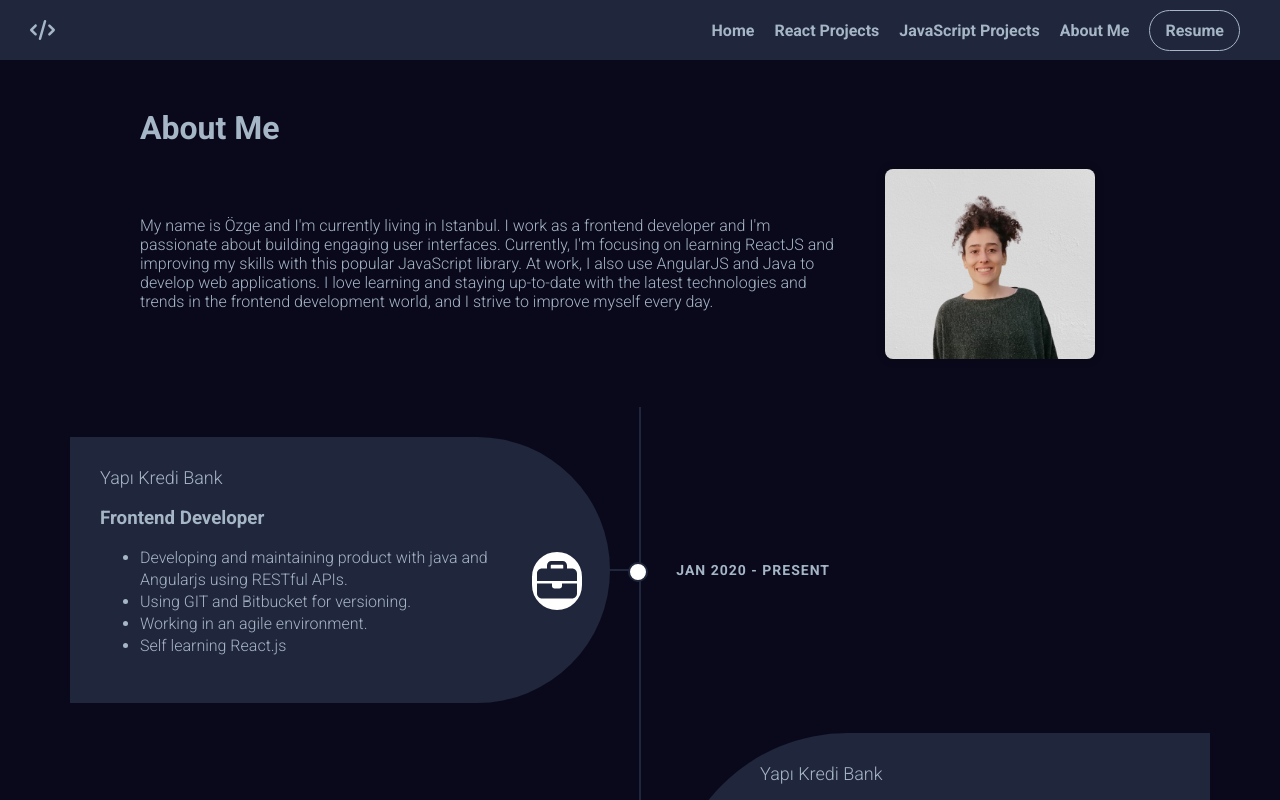
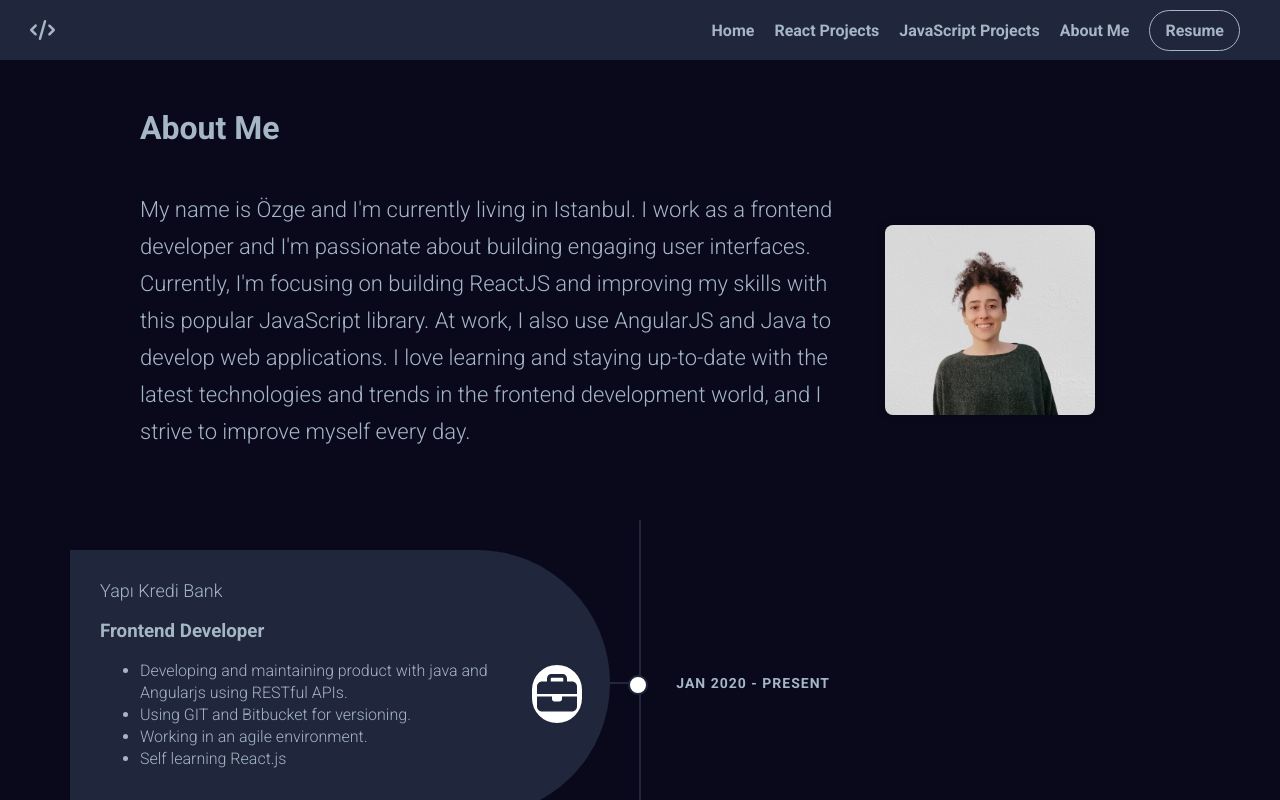
Before and after one commit to ozgeahras/my-portfolio, a React (Vite) app: page /about in a window 1280 px wide. Shown: the top 800 px of the page. Built offline with nearby package versions, Linux system fonts and the light colour scheme.

Commit message:
update app.scc

```diff
--- a/src/App.css
+++ b/src/App.css
@@ -32,6 +32,8 @@ body {
 
 .about-section-p {
   flex: 1;
+  line-height: 37px;
+  font-size: 22px;
 }
 
 .about-image {
--- a/src/components/About.jsx
+++ b/src/components/About.jsx
@@ -13,7 +13,7 @@ function About() {
             <p>
               My name is Özge and I'm currently living in Istanbul. I work as a
               frontend developer and I'm passionate about building engaging user
-              interfaces. Currently, I'm focusing on learning ReactJS and
+              interfaces. Currently, I'm focusing on building ReactJS and
               improving my skills with this popular JavaScript library. At work,
               I also use AngularJS and Java to develop web applications. I love
               learning and staying up-to-date with the latest technologies and
```
